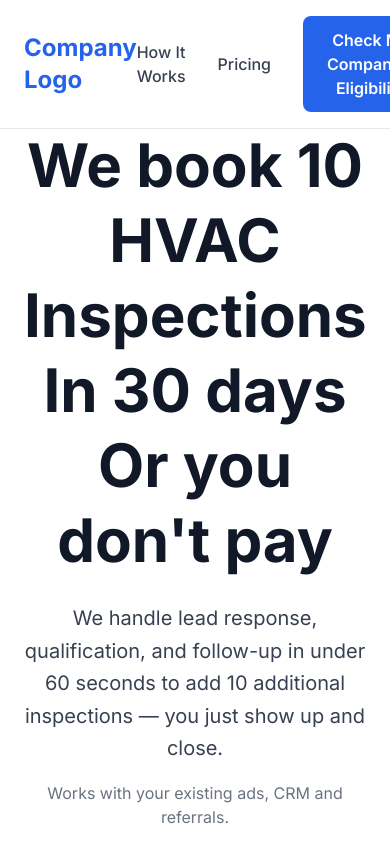
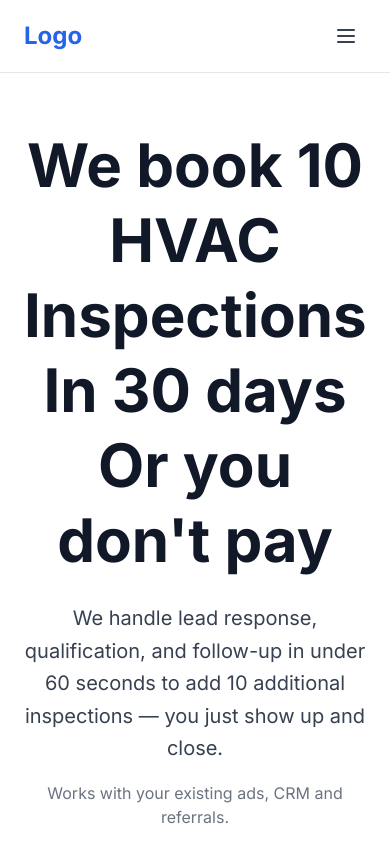
Before and after one commit to mehdi-ben-abdessalem/hvac-landing-page, a Next.js app: page / in a window 390 px wide. Shown: the top 844 px of the page. Built offline with nearby package versions, Linux system fonts and the light colour scheme.

Commit message:
navbar responsive

```diff
--- a/components/Navbar.tsx
+++ b/components/Navbar.tsx
@@ -1,21 +1,32 @@
 'use client'
 
+import { useState } from 'react'
+
 export default function Navbar() {
+  const [isMenuOpen, setIsMenuOpen] = useState(false)
+
   const scrollToSection = (id: string) => {
     const element = document.getElementById(id)
     if (element) {
       element.scrollIntoView({ behavior: 'smooth' })
     }
+    setIsMenuOpen(false) // Close menu after navigation
+  }
+
+  const toggleMenu = () => {
+    setIsMenuOpen(!isMenuOpen)
   }
 
   return (
     <nav className="fixed top-0 left-0 right-0 bg-white border-b border-gray-200 z-50">
       <div className="max-w-7xl mx-auto px-6 py-4 flex items-center justify-between">
+        {/* Logo */}
         <div className="text-2xl font-bold text-blue-600">
-          Company Logo
+          Logo
         </div>
 
-        <div className="flex items-center gap-8">
+        {/* Desktop Menu */}
+        <div className="hidden md:flex items-center gap-8">
           <button
             onClick={() => scrollToSection('how-it-works')}
             className="text-gray-700 hover:text-blue-600 font-medium transition-colors"
@@ -35,6 +46,74 @@ export default function Navbar() {
             Check My Company's Eligibility
           </button>
         </div>
+
+        {/* Mobile Hamburger Button */}
+        <button
+          onClick={toggleMenu}
+          className="md:hidden p-2 text-gray-700 hover:text-blue-600 focus:outline-none focus:ring-2 focus:ring-blue-600 focus:ring-offset-2 rounded-lg"
+          aria-label="Toggle menu"
+          aria-expanded={isMenuOpen}
+        >
+          {isMenuOpen ? (
+            // Close icon
+            <svg
+              className="w-6 h-6"
+              fill="none"
+              stroke="currentColor"
+              viewBox="0 0 24 24"
+            >
+              <path
+                strokeLinecap="round"
+                strokeLinejoin="round"
+                strokeWidth={2}
+                d="M6 18L18 6M6 6l12 12"
+              />
+            </svg>
+          ) : (
+            // Hamburger icon
+            <svg
+              className="w-6 h-6"
+              fill="none"
+              stroke="currentColor"
+              viewBox="0 0 24 24"
+            >
+              <path
+                strokeLinecap="round"
+                strokeLinejoin="round"
+                strokeWidth={2}
+                d="M4 6h16M4 12h16M4 18h16"
+              />
+            </svg>
+          )}
+        </button>
+      </div>
+
+      {/* Mobile Menu Dropdown */}
+      <div
+        className={`md:hidden overflow-hidden transition-all duration-300 ease-in-out ${
+          isMenuOpen ? 'max-h-96 opacity-100' : 'max-h-0 opacity-0'
+        }`}
+      >
+        <div className="px-6 py-4 space-y-4 bg-white border-t border-gray-100">
+          <button
+            onClick={() => scrollToSection('how-it-works')}
+            className="block w-full text-left text-gray-700 hover:text-blue-600 font-medium transition-colors py-2"
+          >
+            How It Works
+          </button>
+          <button
+            onClick={() => scrollToSection('pricing')}
+            className="block w-full text-left text-gray-700 hover:text-blue-600 font-medium transition-colors py-2"
+          >
+            Pricing
+          </button>
+          <button
+            onClick={() => scrollToSection('pricing')}
+            className="block w-full bg-blue-600 text-white px-6 py-3 rounded-lg font-semibold hover:bg-blue-700 transition-colors text-center"
+          >
+            Check My Company's Eligibility
+          </button>
+        </div>
       </div>
     </nav>
   )
```
